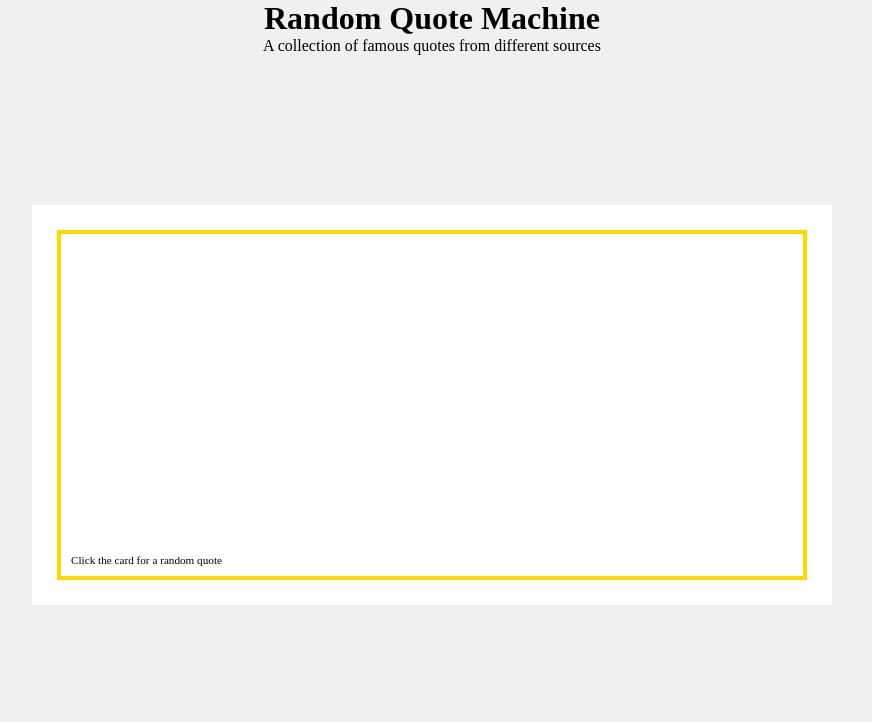
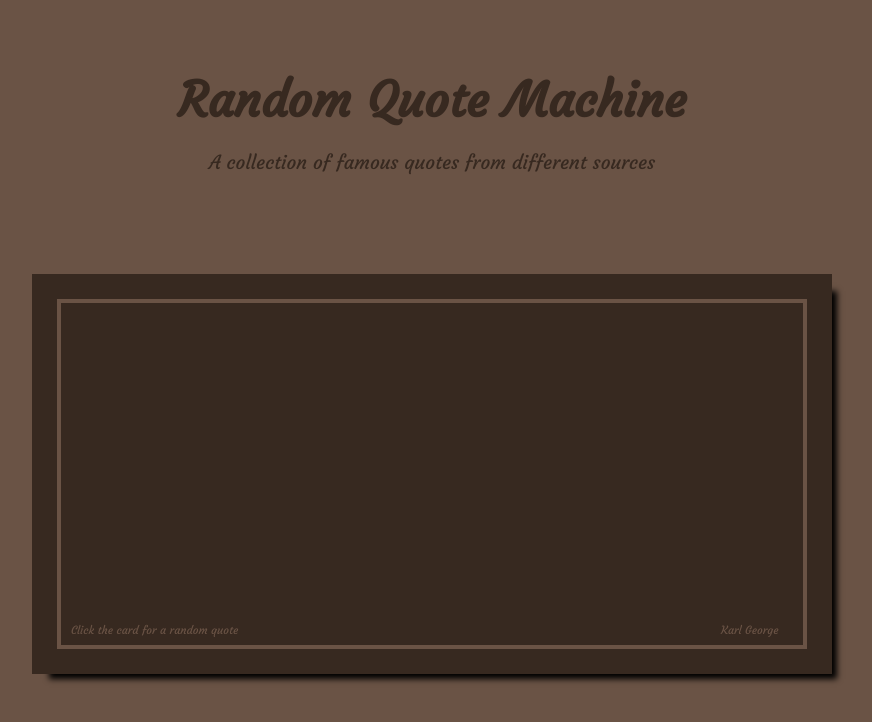
Before and after one commit to Remdran/RandomQuoteGen, a plain HTML site: page index.html in a window 1280 px wide. Shown: the whole page, without its empty margins (208-1080 px from the left). Drawn offline with nearby package versions, Linux system fonts and the light colour scheme; no server answers.

Commit message:
Working on design

```diff
--- a/css/style.css
+++ b/css/style.css
@@ -2,23 +2,42 @@
     margin: 0;
     padding: 0;
     box-sizing: border-box;
+    font-family: 'Courgette', cursive;
+    /*font-family: 'Marck Script', cursive;*/
+    /*font-family: 'Italianno', cursive;     */
+    /*font-family: 'Bilbo Swash Caps', cursive;    */
+}
+
+h1 {
+    margin-top: 70px;
+    font-size: 300%;
+    color: #372920;
+    text-align: center;
+}
+
+#summ {
+    margin-top: 20px;
+    color: #372920;
+    font-size: 120%;
+    text-align: center;
 }
 
 body {
-    background-color: #F0F0F0;
+    background-color: #6A5345;
 }
 
 #card {
     width: 800px;
     height: 400px;
-    margin: 150px auto;
-    background-color: white;
+    margin: 100px auto;
+    background-color: #372920;
     position: relative;
     transition: 1s ease-out;
+    box-shadow: 11px 11px 6px -6px black;
 }
 
 #border {
-    border: 4px solid gold;
+    border: 4px solid #6A5345;
     width: 750px;
     height: 350px;
     position: absolute;
@@ -34,10 +53,30 @@ body {
     top: 320px;
     font-size: 70%;
     margin-left: 10px;
+    color: #6A5345;
 }
 
+#quote {
+    margin: 50px 40px 30px;
+    font-size: 150%;
+    color: #6A5345;
+}
 #source {
-    margin: 50px;
-    background-color: red;
-    font-size: 150%;
+    margin: 20px 50px;
+    font-size: 115%;
+    text-align: right;
+    color: #6A5345;
 }
+
+footer {
+    position: absolute;
+    top: 320px;
+    left: 660px;
+    font-size: 70%;
+    color: #6A5345;
+}
+
+a:link, a:hover, a:visited {
+    text-decoration: none;
+    color: #6A5345;
+}
--- a/index.html
+++ b/index.html
@@ -3,20 +3,22 @@
 <head>
     <meta charset="UTF-8">
     <title>Random Quote Machine</title>
+    <link href="https://fonts.googleapis.com/css?family=Courgette" rel="stylesheet">
+    <!--<link href="https://fonts.googleapis.com/css?family=Bilbo+Swash+Caps|Clicker+Script|Courgette|Dancing+Script|Italianno|Just+Another+Hand|La+Belle+Aurore|Marck+Script|Qwigley|Rochester|Shrikhand" rel="stylesheet">-->
     <link rel="stylesheet" href="css/style.css">
     <script src="https://ajax.googleapis.com/ajax/libs/jquery/1.12.4/jquery.min.js"></script>
     <script src="js/script.js"></script>
 </head>
 <body>
-    <h1 align="center">Random Quote Machine</h1>
-    <p id ="summ" align="center">A collection of famous quotes from different sources</p>
+    <h1>Random Quote Machine</h1>
+    <p id="summ">A collection of famous quotes from different sources</p>
 
     <div id="card">
         <div id="border">
-            <figure id="quote">
-                <figcaption id="source"></figcaption>
-            </figure>
+            <figure id="quote"></figure>
+            <p id="source"></p>
             <div id="info">Click the card for a random quote</div>
+            <footer><a href="https://github.com/Remdran" target="_blank">Karl George</a></footer>
         </div>
     </div>
 </body>
--- a/js/script.js
+++ b/js/script.js
@@ -16,10 +16,10 @@ $(document).ready(function () {
                 data: {},
                 dataType: 'json',
                 success: function (data) {
-                    console.log(data);
+                   //console.log(data);
                     $( '#quote' ).html(data.quote);
                     $( '#source' ).html(data.author);
-                    console.log(data.author);
+                    //console.log(data.author);
                 },
                 error: function (err) { alert(err); },
                 beforeSend: function (xhr) {
```
